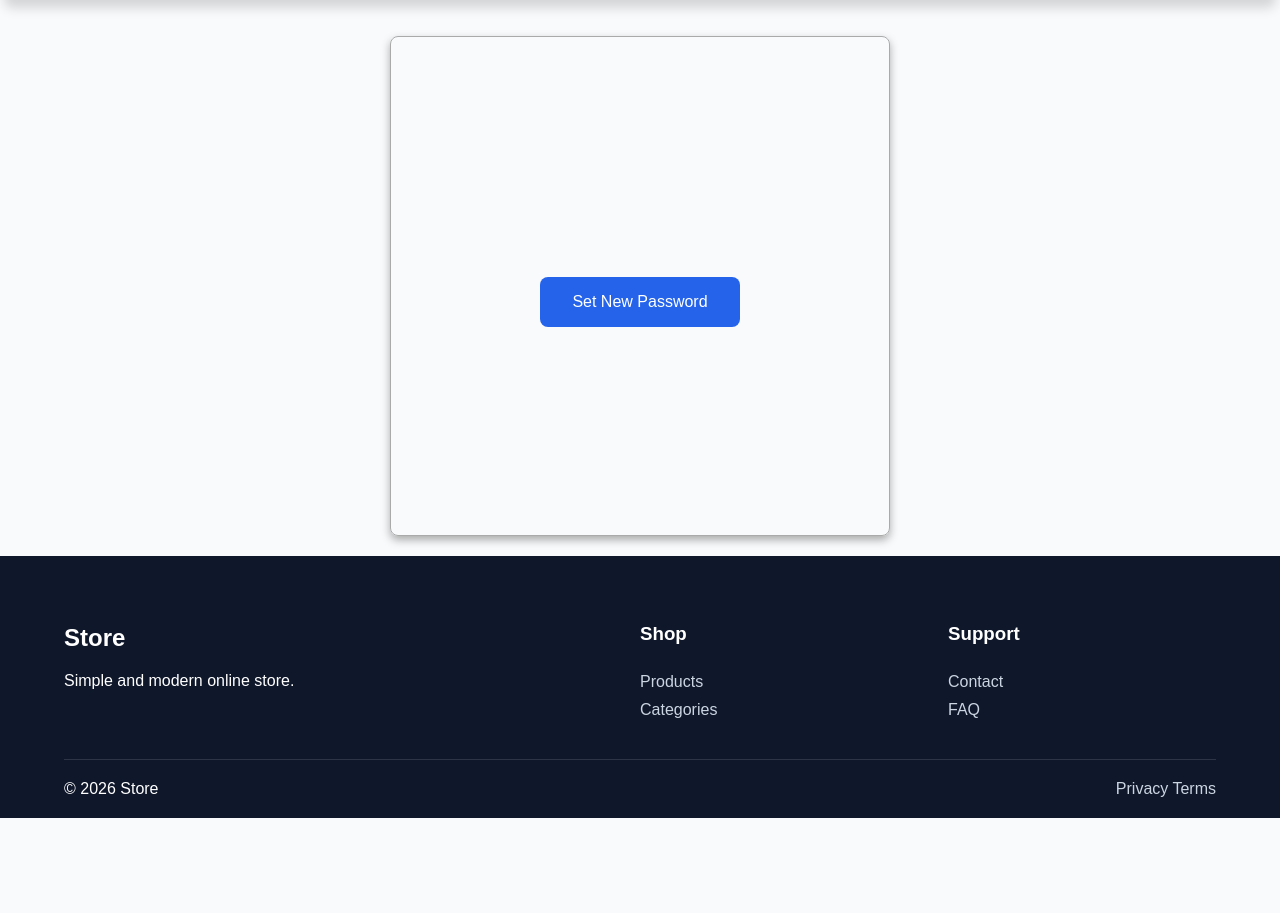
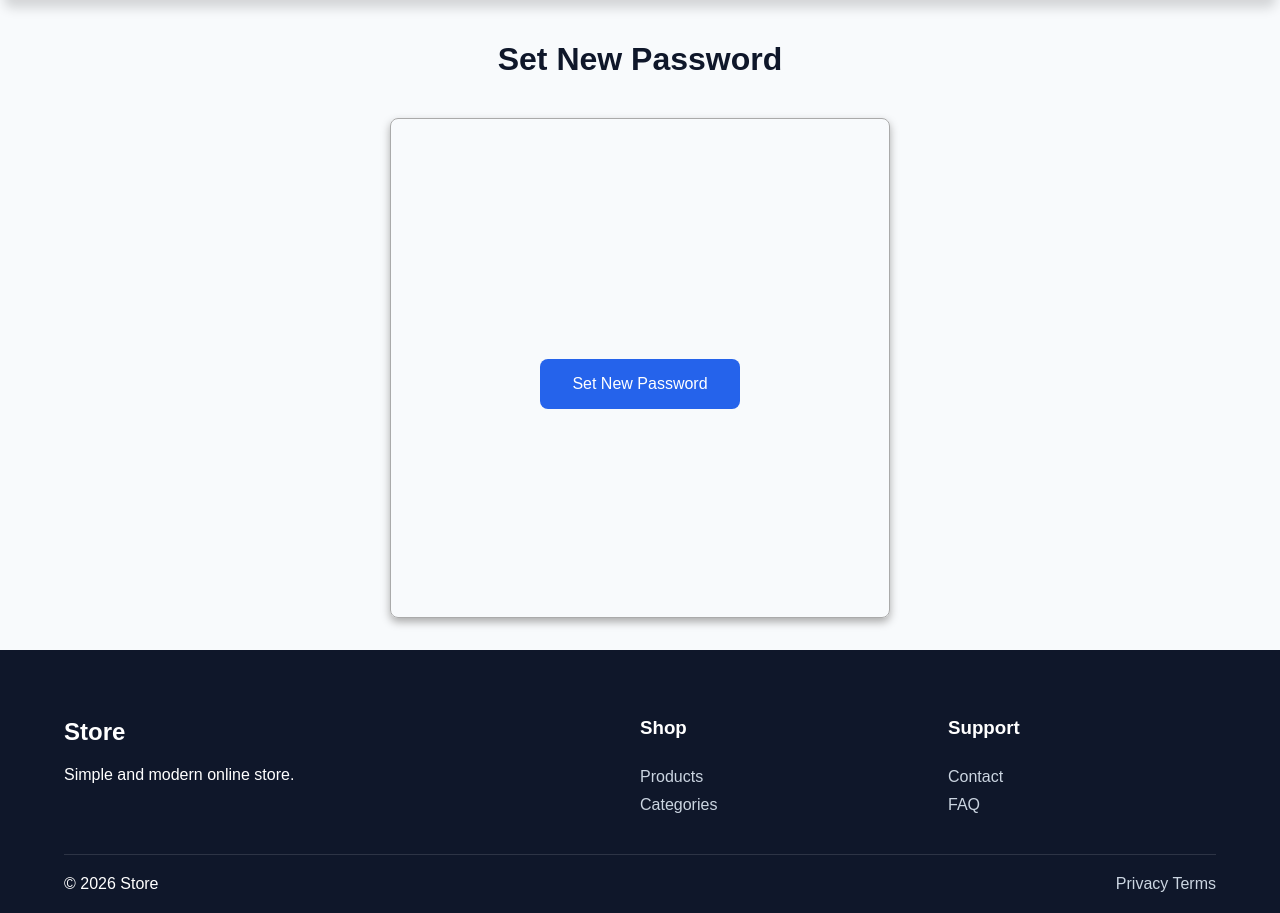
Before and after one commit to veltorex/django-ecommerce, a Django app: a page that uses users/templates/registration/password_reset_confirm.html in a window 1280 px wide. Shown: the part 70-983 px from the top of the page. Before the commit the page ends 888 px from the top, so only its background shows below. Run offline with Django 5.2, Linux system fonts and the light colour scheme.

Commit message:
style password reset confirm page

```diff
--- /dev/null
+++ b/users/static/users/css/password_reset_confirm.css
@@ -0,0 +1,36 @@
+/* Auth */
+
+.auth {
+    margin-bottom: 32px;
+}
+
+/* Auth Title */
+
+.auth__title {
+    text-align: center;
+    margin-bottom: 40px;
+}
+
+/* Form Field */
+
+.auth__fields {
+    align-items: center;
+}
+
+.auth__field {
+    width: 80%;
+}
+
+.auth__field label {
+    margin-bottom: 6px;
+    font-weight: 500;
+}
+
+/* Help Text */
+
+.auth__help {
+    margin-top: 6px;
+    color: var(--color-muted);
+    font-size: 14px;
+    line-height: 1.5;
+}
--- a/users/templates/registration/password_reset_confirm.html
+++ b/users/templates/registration/password_reset_confirm.html
@@ -1,18 +1,44 @@
 {% extends "base.html" %}
 {% load static %}
+
 {% block extra_css %}
     <link rel="stylesheet" href="{% static 'users/css/authentication.css' %}">
+    <link rel="stylesheet" href="{% static 'users/css/password_reset_confirm.css' %}">
 {% endblock extra_css %}
 
 {% block title %}Set New Password{% endblock title %}
 
 {% block content %}
     <main class="auth">
+        <h1 class="auth__title">Set New Password</h1>
+
         <form method="post" class="auth__form">
             {% csrf_token %}
-            {{ form.as_p }}
 
-            <button type="submit" class="auth__button">Set New Password</button>
+            <div class="auth__fields">
+                {% for field in form %}
+                    <div class="auth__field">
+                        {{ field.label_tag }}
+                        {{ field }}
+
+                        {% if field.help_text %}
+                            <div class="auth__help">
+                                {{ field.help_text }}
+                            </div>
+                        {% endif %}
+
+                        {% if field.errors %}
+                            <div class="auth__errors">
+                                {{ field.errors }}
+                            </div>
+                        {% endif %}
+                    </div>
+                {% endfor %}
+            </div>
+
+            <button type="submit" class="auth__button">
+                Set New Password
+            </button>
         </form>
     </main>
 {% endblock content %}
```
